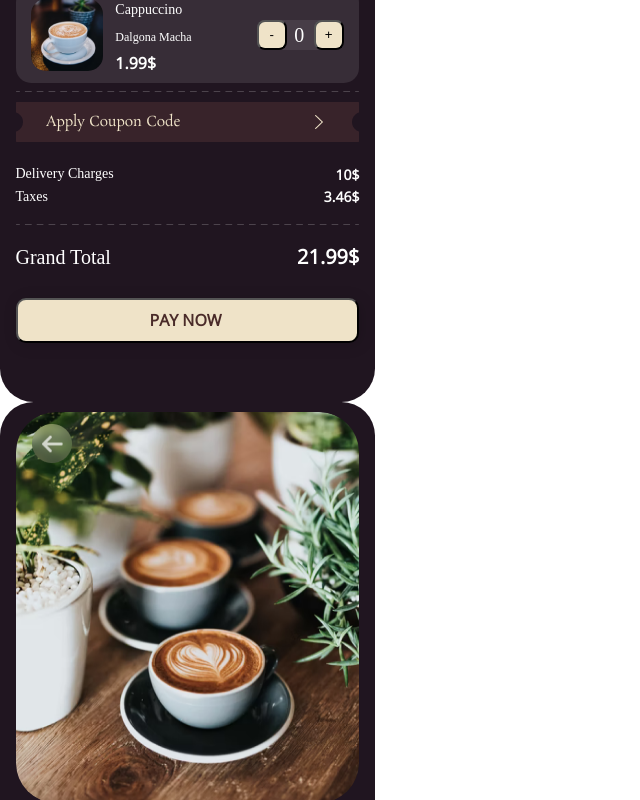
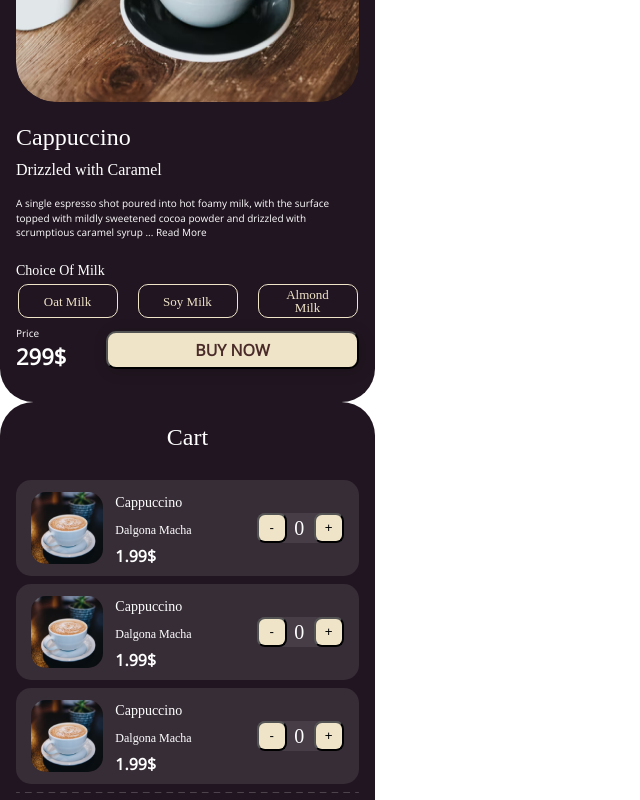
Before and after one commit to HangOutYL/HangOut, a React (Create React App) app: page / in a window 1280 px wide. Shown: the part 1000-1800 px from the top of the page, without its empty margins (0-640 px from the left). Built offline with nearby package versions, Linux system fonts and the light colour scheme; a web font is replaced by a local one.

Commit message:
App Render Order

```diff
--- a/src/App.js
+++ b/src/App.js
@@ -6,8 +6,8 @@ const App = () => {
   return (
     <div className="app">
       <Home />
+      <Products />
       <Cart />
-      <Products />
     </div>
   );
 };
```
